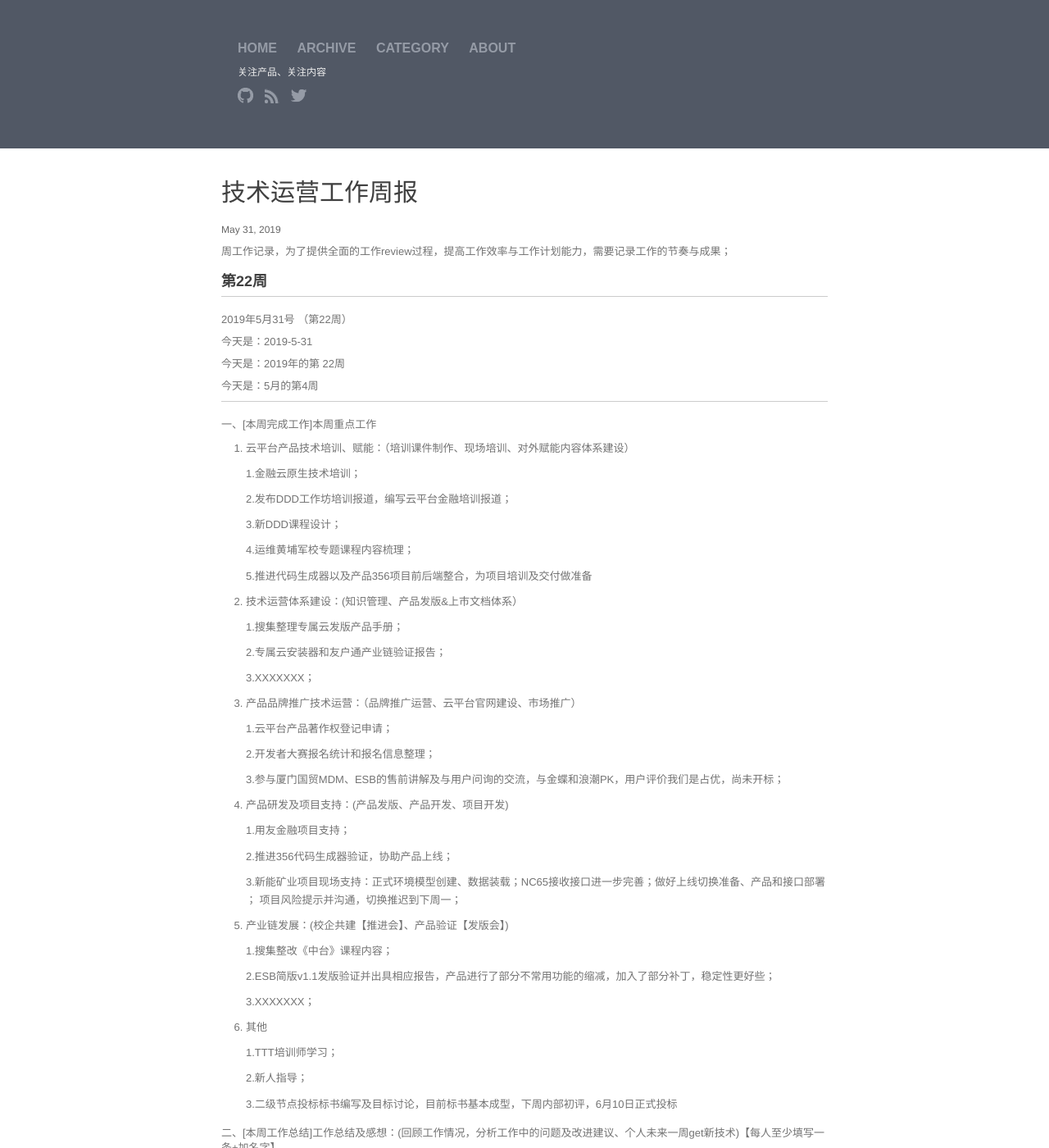
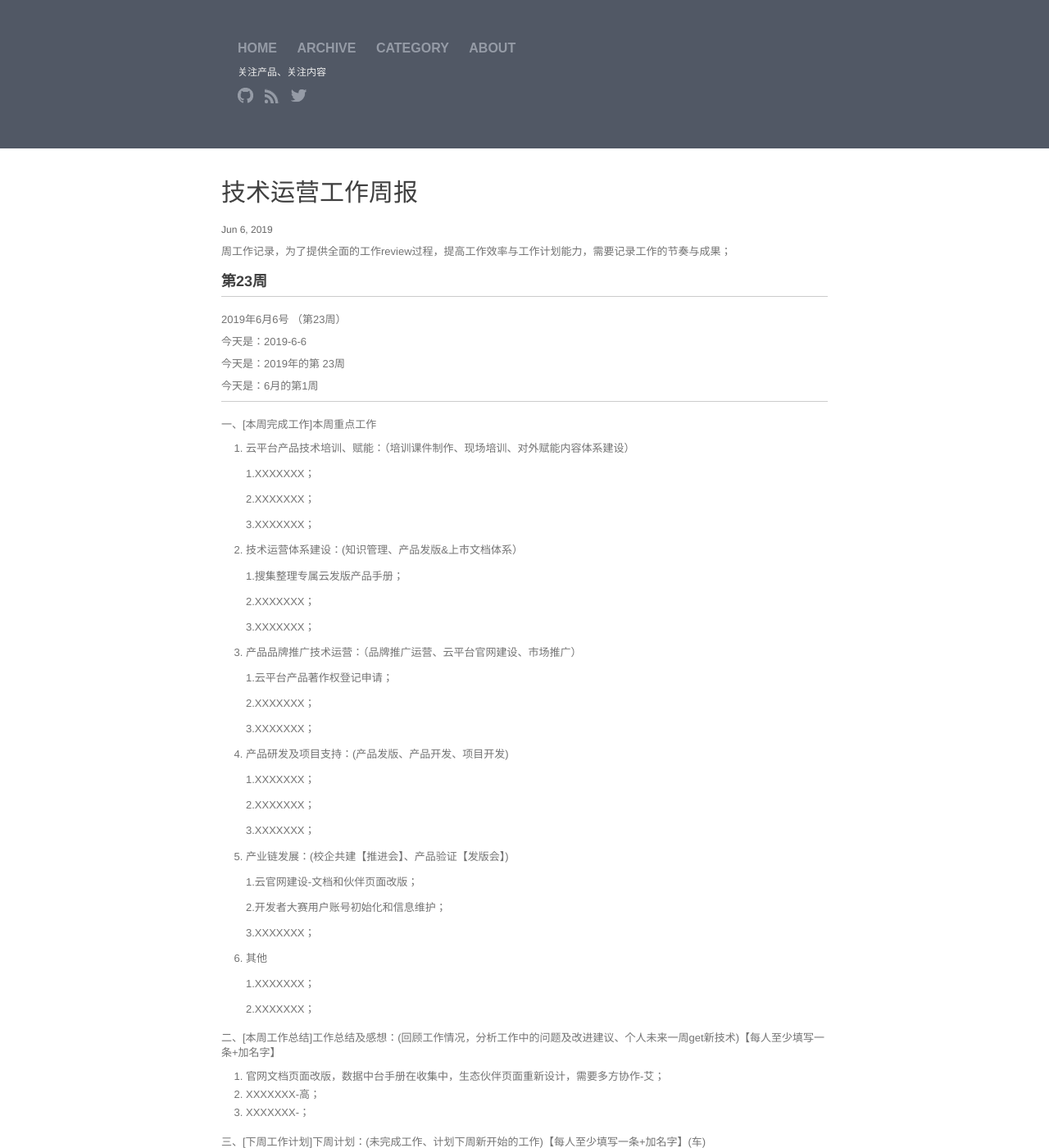
Before and after one commit to walllFlower/blog, a Jekyll site: the page built from _posts/2018-07-17-day_report_cxz.md, in a window 1280 px wide and 1400 px high. Shown: the whole window at 82% size. Built offline with Jekyll 4.4.1, drawn with Linux system fonts in a browser that asks for light colours; comment, search, counter and statistics services are not loaded; some of the changed text lies outside the part shown.

Commit message:
Update 2018-07-17-day_report_cxz.md

```diff
--- a/_posts/2018-07-17-day_report_cxz.md
+++ b/_posts/2018-07-17-day_report_cxz.md
@@ -1,11 +1,85 @@
 ---
 layout: post
 title:  "技术运营工作周报"
-date:   2019-5-31 14:57:32
+date:   2019-6-6 14:57:32
 categories: 技术运营工作周报
 ---
 
 周工作记录，为了提供全面的工作review过程，提高工作效率与工作计划能力，需要记录工作的节奏与成果；
+
+###  第23周
+
+***
+
+2019年6月6号 （第23周）
+
+今天是：2019-6-6
+
+今天是：2019年的第 23周
+
+今天是：6月的第1周
+
+***
+
+一、[本周完成工作]本周重点工作
+
+1. 云平台产品技术培训、赋能：（培训课件制作、现场培训、对外赋能内容体系建设）
+
+    1.XXXXXXX；
+
+    2.XXXXXXX；
+
+    3.XXXXXXX；
+
+2. 技术运营体系建设：(知识管理、产品发版&上市文档体系）
+
+    1.搜集整理专属云发版产品手册；
+
+    2.XXXXXXX；
+
+    3.XXXXXXX；
+
+3. 产品品牌推广技术运营：（品牌推广运营、云平台官网建设、市场推广）
+
+    1.云平台产品著作权登记申请；
+
+    2.XXXXXXX；
+
+    3.XXXXXXX；
+
+4. 产品研发及项目支持：(产品发版、产品开发、项目开发)
+
+    1.XXXXXXX；
+
+    2.XXXXXXX；
+
+    3.XXXXXXX；
+
+5. 产业链发展：(校企共建【推进会】、产品验证【发版会】)
+
+    1.云官网建设-文档和伙伴页面改版；
+
+    2.开发者大赛用户账号初始化和信息维护；
+
+    3.XXXXXXX；
+
+6. 其他
+
+    1.XXXXXXX；
+
+    2.XXXXXXX；
+
+二、[本周工作总结]工作总结及感想：(回顾工作情况，分析工作中的问题及改进建议、个人未来一周get新技术)【每人至少填写一条+加名字】
+
+1. 官网文档页面改版，数据中台手册在收集中，生态伙伴页面重新设计，需要多方协作-艾；
+2. XXXXXXX-高；
+3. XXXXXXX-；
+
+三、[下周工作计划]下周计划：(未完成工作、计划下周新开始的工作)【每人至少填写一条+加名字】(车)
+
+1. 搜集整理专属云发版产品手册；云平台产品著作权登记申请；云官网建设-文档和伙伴页面改版；开发者大赛用户账号初始化和信息维护-艾；
+2. XXXXXXX；
+3. XXXXXXX；
 
 ###  第22周
 
@@ -3803,7 +3877,7 @@ categories: 技术运营工作周报
 
 一、[本周完成工作]本周重点工作
 
-1. 培训体系建设：(课程、认证、数据收集)（卢）
+1. 云平台产品技术培训、赋能：（培训课件制作、现场培训、对外赋能内容体系建设）
 
     1.XXXXXXX；
 
@@ -3811,7 +3885,7 @@ categories: 技术运营工作周报
 
     3.XXXXXXX；
 
-2. 现场培训：(人员培训、产品演示)
+2. 技术运营体系建设：(知识管理、产品发版&上市文档体系）
 
     1.XXXXXXX；
 
@@ -3819,7 +3893,7 @@ categories: 技术运营工作周报
 
     3.XXXXXXX；
 
-3. 产品知识建设：（开发文档、产品说明、产品文章编写、技术文章编写、对外文章编写）(艾)
+3. 产品品牌推广技术运营：（品牌推广运营、云平台官网建设、市场推广）
 
     1.XXXXXXX；
 
```
Also changed, not shown: other parts of _posts/2018-07-17-day_report_cxz.md (+2 -2 lines).
